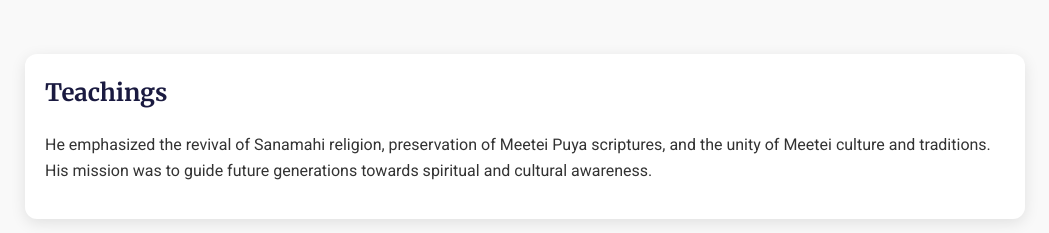
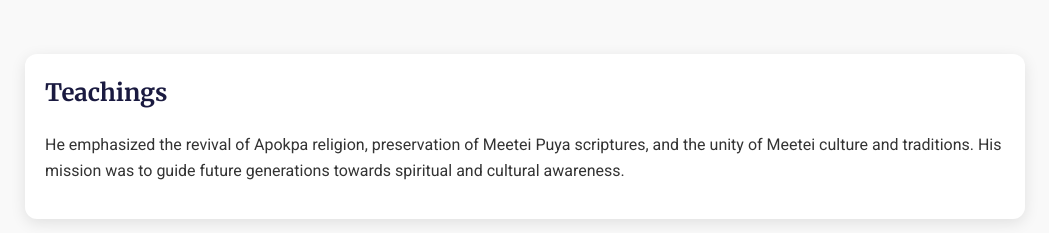
Before and after one commit to sumonkayenpaibam44-dot/Laaininghan-Naoria-Phulo-Website, a plain HTML site: page index.html in a window 1280 px wide. Shown: the part 1060-1293 px from the top of the page, without its empty margins (115-1164 px from the left). Drawn offline with Linux system fonts and the light colour scheme.

Commit message:
Update index.html

```diff
--- a/index.html
+++ b/index.html
@@ -139,7 +139,7 @@
   <section id="teachings">
     <div class="card">
       <h2>Teachings</h2>
-      <p>He emphasized the revival of Sanamahi religion, preservation of Meetei Puya scriptures, and the unity of Meetei culture and traditions. His mission was to guide future generations towards spiritual and cultural awareness.</p>
+      <p>He emphasized the revival of Apokpa religion, preservation of Meetei Puya scriptures, and the unity of Meetei culture and traditions. His mission was to guide future generations towards spiritual and cultural awareness.</p>
     </div>
   </section>
 
```
